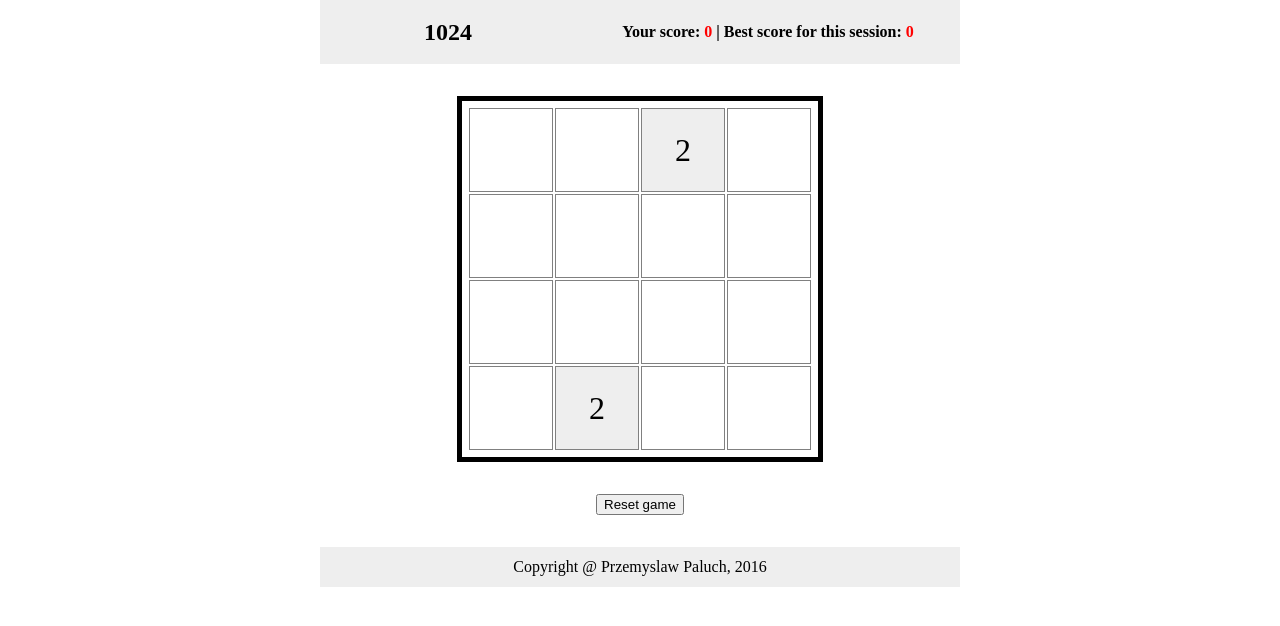
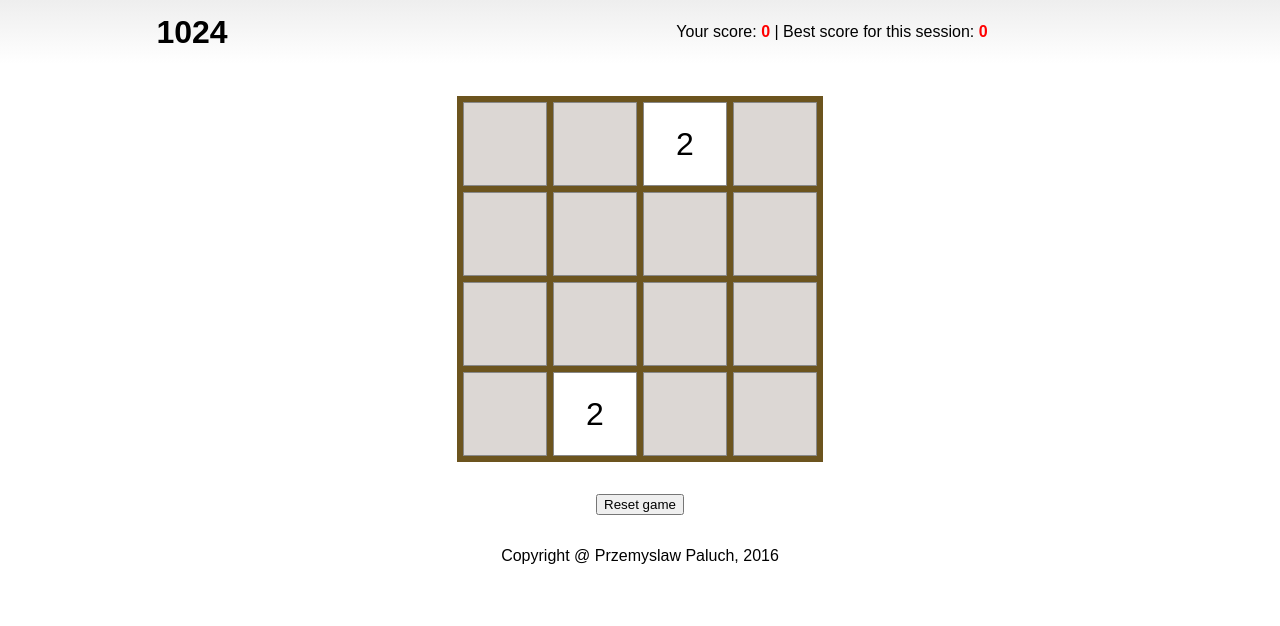
Before and after one commit to palprz/1024, a PHP site: page / in a window 1280 px wide. Shown: the top 626 px of the page. Run offline with PHP 8.4, Linux system fonts and the light colour scheme; style sheets or scripts are compiled from the project's sources.

Commit message:
Updated CSS

```diff
--- a/resources/style/1024.css
+++ b/resources/style/1024.css
@@ -1,42 +1,36 @@
-/* Create everything once again - just for testing */
-
 body {
-	width: 40em;
 	margin: 0 auto;
 	text-align: center;
+	font-family: Arial, Helvetica, sans-serif;
 }
 
 header {
-	background-color: #EEE;
+	min-width: 40em;
 	height: 4em;
-	font-weight: bold;
 	line-height: 4em;
+    background: #eee; /* For browsers that do not support gradients */
+    background: -webkit-linear-gradient( #eee, #fff ); /* For Safari 5.1 to 6.0 */
+    background: -o-linear-gradient( #eee, #fff ); /* For Opera 11.1 to 12.0 */
+    background: -moz-linear-gradient( #eee, #fff ); /* For Firefox 3.6 to 15 */
+    background: linear-gradient( #eee, #fff ); /* Standard syntax (must be last) */
 }
 
 #title {
 	float: left;
-	width: 40%;
-	font-size: 24px;
+	width: 30%;
+	font-size: 32px;
+	font-weight: bold;
 }
 
 #score {
 	float: right;
-	width: 60%;
+	width: 70%;
 	font-size: 16px;
 }
 
-#currentScore {
+#currentScore, #bestScore {
 	color: red;
-}
-
-#bestScore {
-	color: red;
-}
-
-footer {
-	background-color: #EEE;
-	height: 2.5em;
-	line-height: 2.5em;
+	font-weight: bold;
 }
 
 section {
@@ -45,58 +39,27 @@ section {
 
 table {
 	font-size: 32px;
-	border: 5px solid black;
-	padding: 5px;
 	margin: 0 auto;
+	background-color: #6C541E;
+	border-spacing: 0.2em;
 }
 
 td {
 	width: 2.5em;
 	height: 2.5em;
-	text-align: center;
-	border: 1px solid grey;
+	border: 0.05em solid #888;
+	background-color: #DCD7D4;
 }
 
-.colour2 {
-	background-color: #eee;
-}
-
-.colour4 {
-	background-color: #ddd;
-}
-
-.colour8 {
-	background-color: #ccc;
-}
-
-.colour16 {
-	background-color: #bbb;
-}
-
-.colour32 {
-	background-color: #aaa;
-}
-
-.colour64 {
-	background-color: #999;
-}
-
-.colour128 {
-	background-color: #888;
-}
-
-.colour256 {
-	background-color: #777;
-}
-
-.colour512 {
-	background-color: #666;
-}
-
-.colour1024 {
-	background-color: #555;
-}
-
-.colour2048 {
-	background-color: #444;
-}
+.colour2 { background-color: #FFF; color: #000; }
+.colour4 { background-color: #FFFF99; color: #000; }
+.colour8 { background-color: #FFBF00; color: #000; }
+.colour16 {	background-color: #FF7F50; color: #000;	}
+.colour32 { background-color: #FF4040;  color: #000; }
+.colour64 {	background-color: #FF0800; color: #000;	}
+.colour128 { background-color: #C154C1; color: #000; }
+.colour256 { background-color: #B53389; color: #000; }
+.colour512 { background-color: #A57164; color: #000; }
+.colour1024 { background-color: #555D50; color: #000; }
+.colour2048 { background-color: #003399; color: #000; }
+.colour4096, .colour8192, .colour16384, .colour32768, .colour65536 { background-color: #000; color: #fff; }
```
